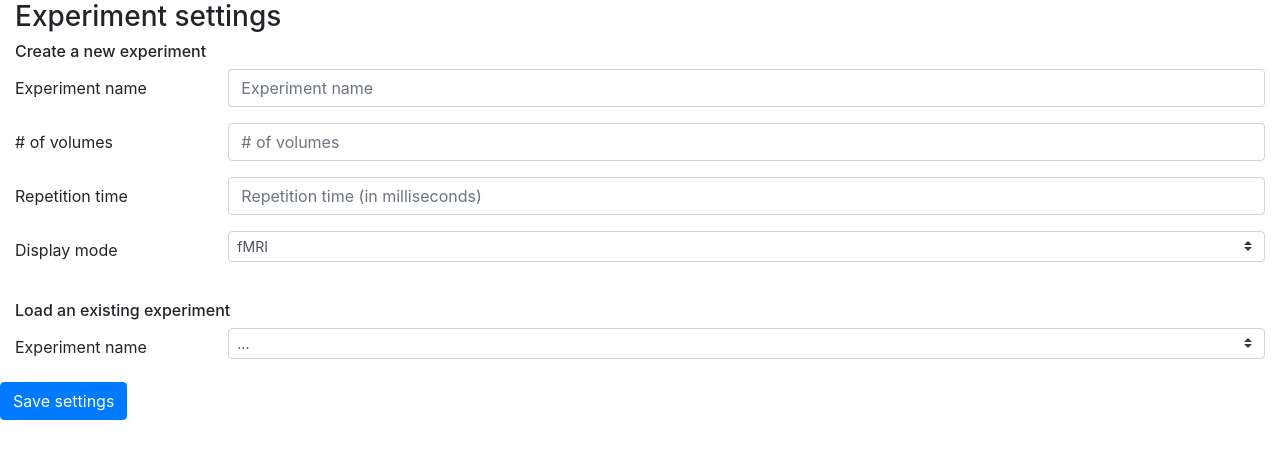
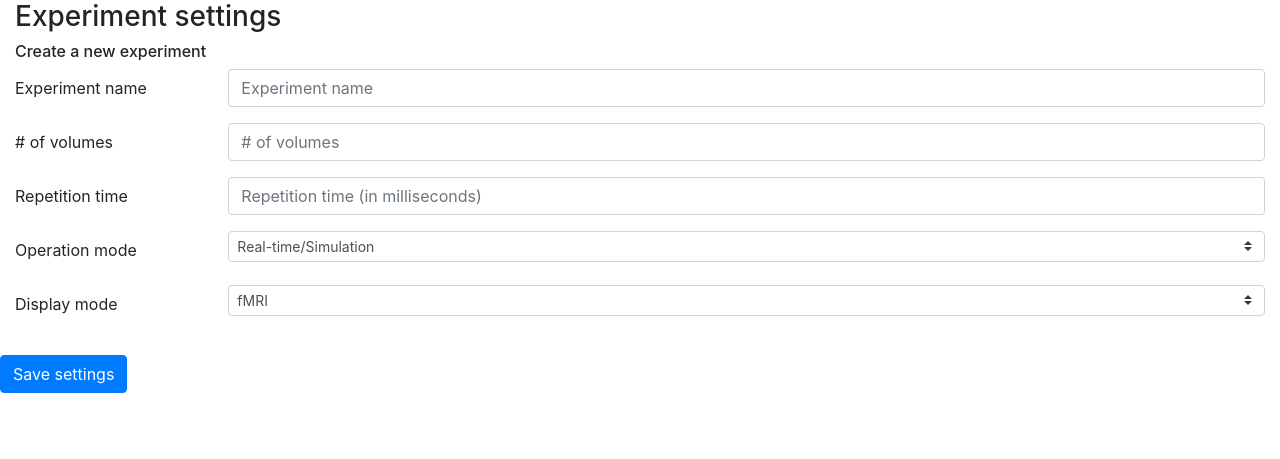
Before and after one commit to jsheunis/online-brain, a Flask app: page / in a window 1280 px wide. Shown: the top 459 px of the page. Run offline with Flask 2, Linux system fonts and the light colour scheme; data that the repository does not hold is empty; some libraries are stand-ins or nearby versions.

Commit message:
viz: Add operation modes

```diff
--- a/openbrain/static/openbrain.js
+++ b/openbrain/static/openbrain.js
@@ -14,6 +14,7 @@ var socket = io();
 var availableVolumesData = [];
 var brain;
 var experimentName;
+var operationMode;
 
 // Default sprite params for template image
 var sprite_params = {
@@ -37,6 +38,7 @@ var sprite_params = {
 // Hide the file selector
 $( document ).ready(function(){
     $("#file-selector").addClass("d-none");
+    $("#exp-dropdown-col").addClass("d-none");
 });
 
 
@@ -175,6 +177,17 @@ $("#mode-select").on("change", function() {
     } else if (displayMode == "fMRI") {
         // Hide the file selector
         $("#file-selector").removeClass("d-block").addClass("d-none");
+    }
+});
+
+$("#operation-mode-select").on("change", function() {
+    operationMode = this.value;
+    if (operationMode === "real-time") {
+        $("#startRTSimBtn").removeClass("d-none");
+        $("#exp-dropdown-col").removeClass("d-block").addClass("d-none");
+    } else if (operationMode == "prev-experiment") {
+        $("#exp-dropdown-col").addClass("d-block");
+        $("#startRTSimBtn").addClass("d-none");
     }
 });
 
--- a/openbrain/templates/viz_base.html
+++ b/openbrain/templates/viz_base.html
@@ -38,6 +38,16 @@
                 </div>
 
                 <div class="form-group row">
+                    <label for="operation-mode-select" class="col-sm-2 col-form-label">Operation mode</label>
+                    <div class="col-sm-10">
+                        <select class="custom-select custom-select-sm" id="operation-mode-select">
+                            <option value="real-time" selected>Real-time/Simulation</option>
+                            <option value="prev-experiment">Previous experiment</option>
+                        </select>
+                    </div>
+                </div>
+
+                <div class="form-group row">
                     <label for="mode-select" class="col-sm-2 col-form-label">Display mode</label>
                     <div class="col-sm-10">
                         <select class="custom-select custom-select-sm" id="mode-select">
@@ -46,6 +56,7 @@
                         </select>
                     </div>
                 </div>
+
                 <div class="form-group row">
                     <div id="file-selector" class="custom-file col-sm-10">
                         <input type="file" class="custom-file-input" id="roi_file">
@@ -53,8 +64,8 @@
                     </div>
                 </div>
 
+                <div class="form-group row" id="exp-dropdown-col">
                     <h6>Load an existing experiment</h6>
-                    <div class="form-group row">
                     <label for="exp-dropdown" class="col-sm-2 col-form-label">Experiment name</label>
                     <div class="col-sm-10">
                         <select class="custom-select custom-select-sm" id="exp-dropdown">
@@ -69,9 +80,8 @@
                 <div class="form-group row">
                     <button type="button" class="btn btn-primary" id="btnSaveSettings">Save settings</button>
                 </div>
+            </form>
 
-
-            </form>
             <div class="d-none" id="vizControlButtons">
                 <h3>Real-time operation</h3>
                 <button type="button" class="btn btn-primary" id="startRTSimBtn">Start RT Simulation</button>
```
Lines whose indentation alone changed are shown as unchanged.
